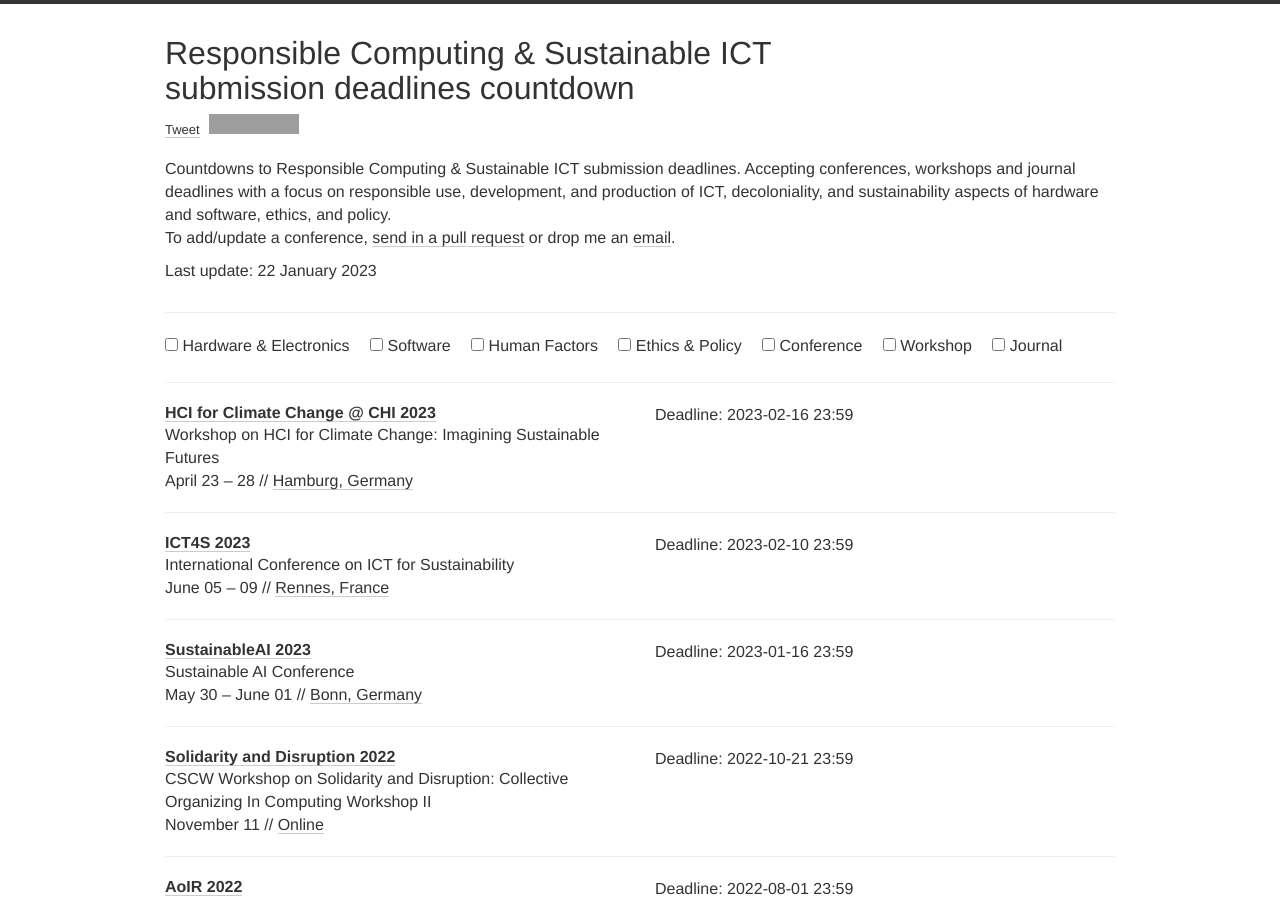
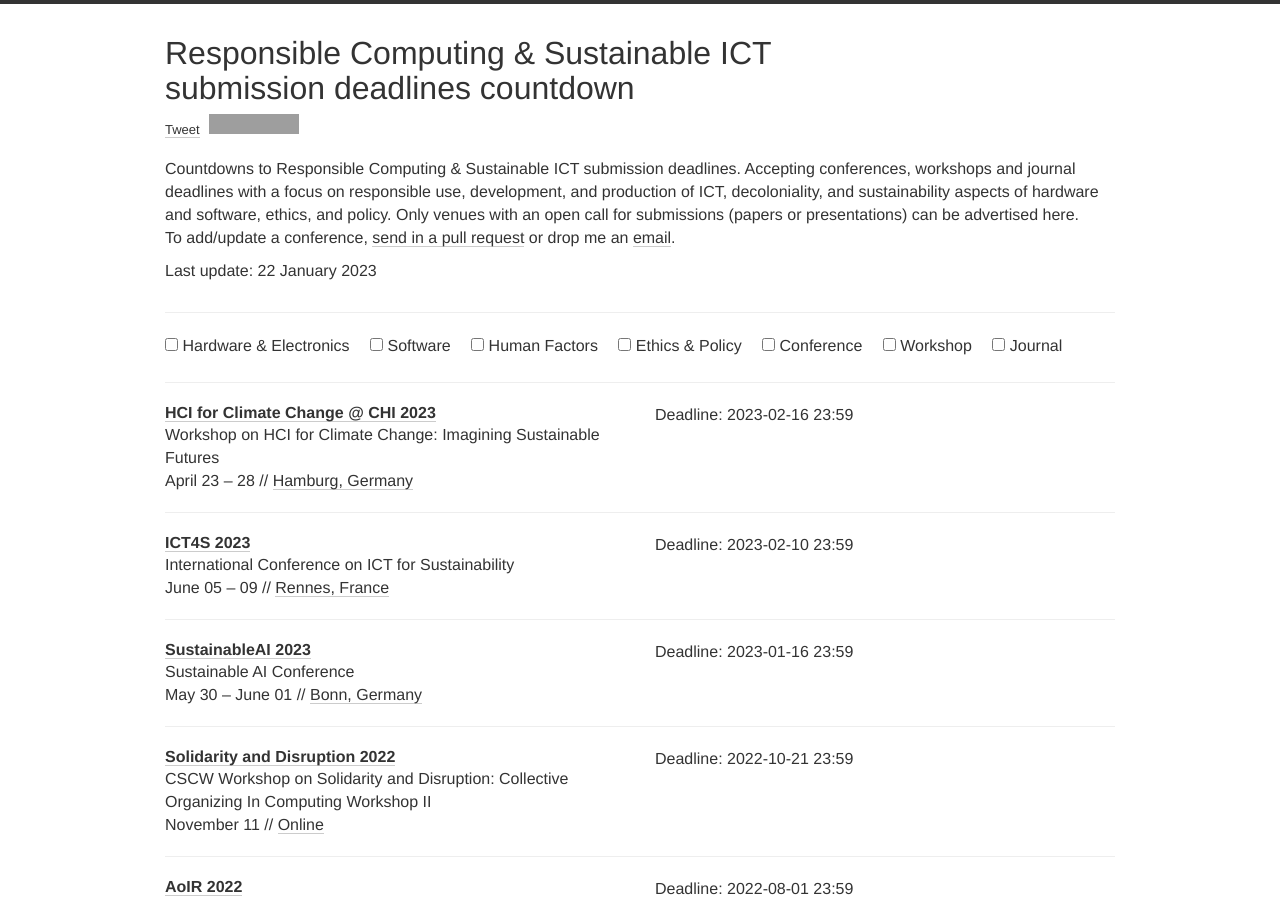
Before and after one commit to responsible-computing/responsible-computing.github.io, a Jekyll site: the page built from index.html, in a window 1280 px wide and 900 px high. Built offline with Jekyll 4.4.1, drawn with Linux system fonts in a browser that asks for light colours; nearby versions of some CDN libraries; comment, search, counter and statistics services are not loaded; grey boxes are pictures that could not be loaded.

Commit message:
extended description

```diff
--- a/_config.yml
+++ b/_config.yml
@@ -1,8 +1,8 @@
 title: Responsible Computing & Sustainable ICT submission deadlines countdown
-description: Countdowns to Responsible Computing & Sustainable ICT submission deadlines. Accepting conferences, workshops and journal deadlines with a focus on responsible use, development, and production of ICT, decoloniality, and sustainability aspects of hardware and software, ethics, and policy.
+description: Countdowns to Responsible Computing & Sustainable ICT submission deadlines. Accepting conferences, workshops and journal deadlines with a focus on responsible use, development, and production of ICT, decoloniality, and sustainability aspects of hardware and software, ethics, and policy. Only venues with an open call for submissions (papers or presentations) can be advertised here.
 author: Jan Tobias Muehlberg
 
-domain: " responsible-computing .github.io"
+domain: "responsible-computing.github.io"
 baseurl: ""
 
 twitter_username: jtmuehlberg
@@ -10,4 +10,6 @@
 github_repo: responsible-computing
 ga_id:
 
+twitter_hashtag: "#ResponsibleComputing"
+
 markdown: kramdown
```
